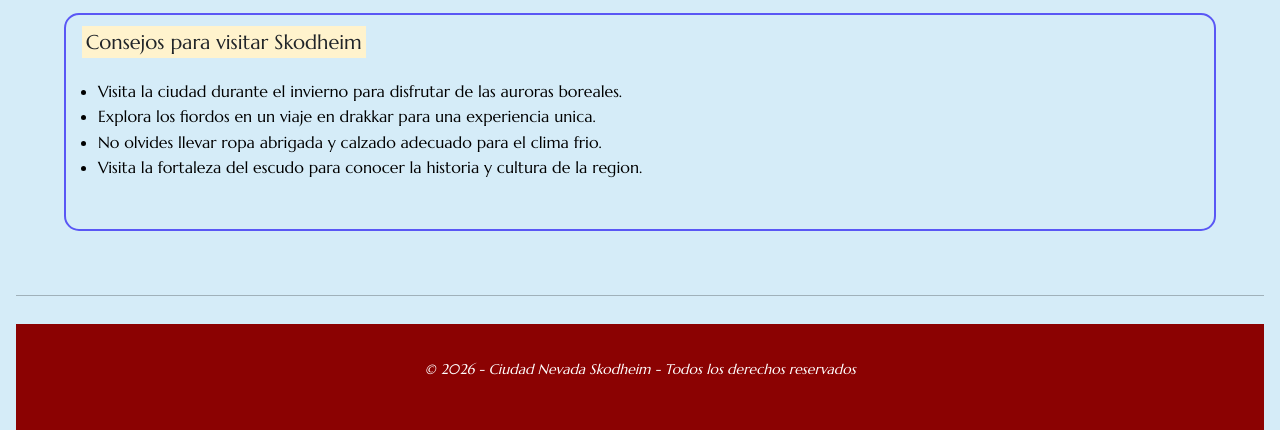
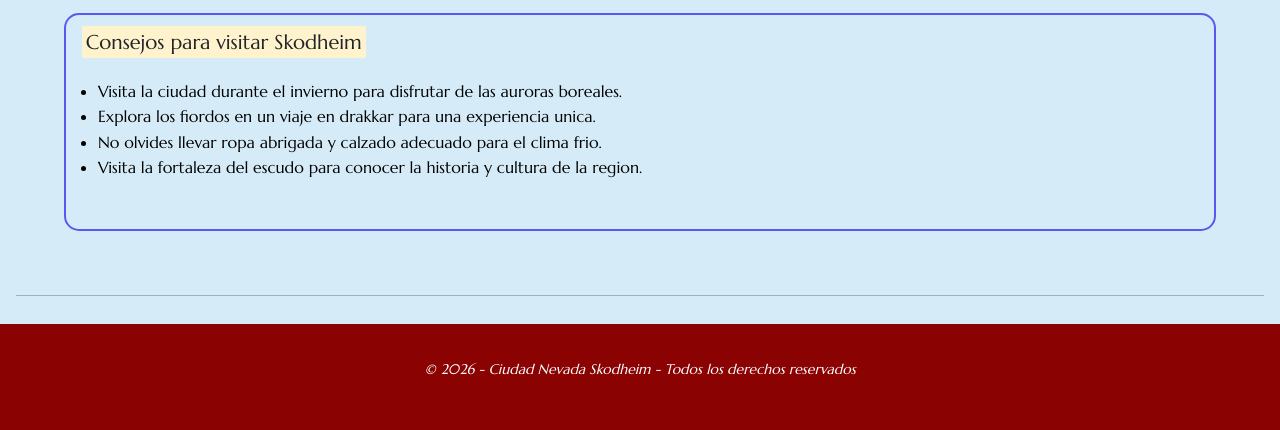
Before and after one commit to Emir-Romay/LI1-2C2026-Grupo8, a plain HTML site: page index.html in a window 1280 px wide. Shown: the part 1718-2148 px from the top of the page. Drawn offline with nearby package versions, Linux system fonts and the light colour scheme; a web font is replaced by a local one.

Commit message:
fix: footer se expande a todo el ancho de la pantalla

```diff
--- a/css/Estilos.css
+++ b/css/Estilos.css
@@ -327,6 +327,8 @@ footer {
     color: white;
     padding: 1.5rem;
     margin-top: 1.75rem;
+    margin-left: -1rem;
+    margin-right: -1rem;
 }
 
 /* -------------MODO OSCURO----------------*/
```
